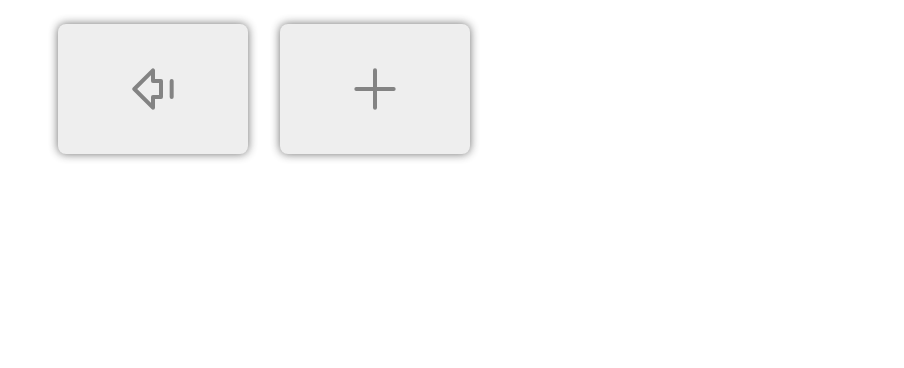
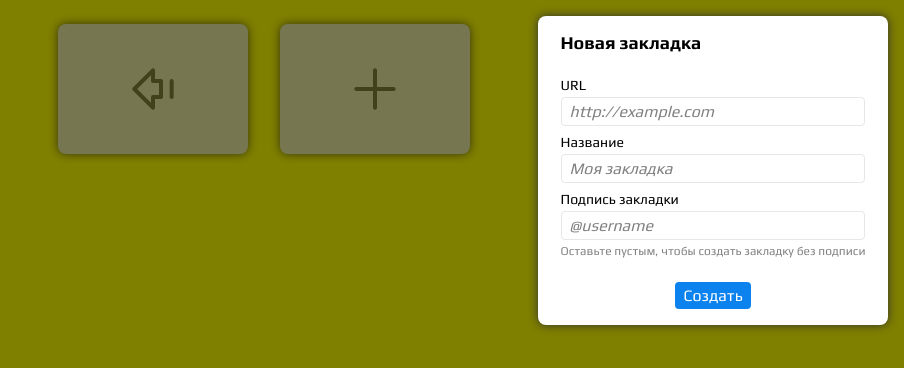
Before and after one commit to artem-kuznecov/chrome-extension, a React (Vite) app: page / in a window 1280 px wide. Both pictures are taken after a click on the element 751 px from the left and 89 px from the top of the page. Shown: the top 368 px of the page, without its empty margins (376-1280 px from the left). Built offline with nearby package versions, Linux system fonts and the light colour scheme.

Commit message:
update page layout

```diff
--- a/src/NewTabPage.tsx
+++ b/src/NewTabPage.tsx
@@ -1,8 +1,21 @@
+import { useState } from 'react'
+
 import { BookmarksGrid } from './components/bookmarks-grid'
+import NewBookmark from './components/modals/NewBookmark.modal'
 
 function TabPage () {
+  const [modalOpen, setModalOpen] = useState<boolean>(false)
+
+  function toggleModal () {
+    setModalOpen(prev => !prev)
+  }
+
   return (
-    <BookmarksGrid />
+    <>
+      <div className='veil' data-open={modalOpen}></div>
+      <NewBookmark isOpen={modalOpen} handleToggleModal={toggleModal} />
+      <BookmarksGrid handleToggleModal={toggleModal} />
+    </>
   )
 }
 
--- a/src/index.scss
+++ b/src/index.scss
@@ -4,3 +4,24 @@
   box-sizing: border-box;
   font-family: 'Play', sans-serif;
 }
+
+body {
+  background: yellow;
+  overflow: hidden;
+}
+
+.veil {
+  @extend .transition;
+  position: absolute;
+  height: 100vh;
+  width: 100vw;
+  background: rgb(0 0 0 / 50%);
+  opacity: 0;
+  pointer-events: none;
+
+  z-index: 1;
+
+  &[data-open='true'] {
+    opacity: 1;
+  }
+}
```
